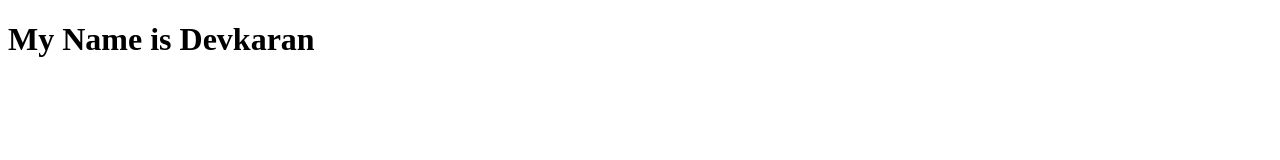
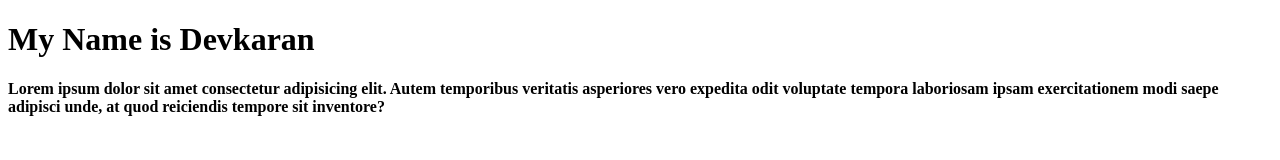
Before and after one commit to devkaran-k-eq/task-2, a plain HTML site: page index.html in a window 1280 px wide. Drawn offline with Linux system fonts and the light colour scheme.

Commit message:
Added lorem paragraph

```diff
--- a/index.html
+++ b/index.html
@@ -1,11 +1,17 @@
 <!DOCTYPE html>
 <html lang="en">
-<head>
-    <meta charset="UTF-8">
-    <meta name="viewport" content="width=device-width, initial-scale=1.0">
+  <head>
+    <meta charset="UTF-8" />
+    <meta name="viewport" content="width=device-width, initial-scale=1.0" />
     <title>Task2 for Learnig Github</title>
-</head>
-<body>
+  </head>
+  <body>
     <h1>My Name is Devkaran</h1>
-</body>
+    <h4>
+      Lorem ipsum dolor sit amet consectetur adipisicing elit. Autem temporibus
+      veritatis asperiores vero expedita odit voluptate tempora laboriosam ipsam
+      exercitationem modi saepe adipisci unde, at quod reiciendis tempore sit
+      inventore?
+    </h4>
+  </body>
 </html>
```
